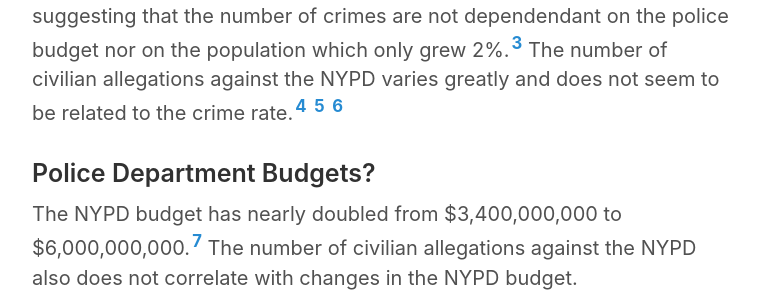
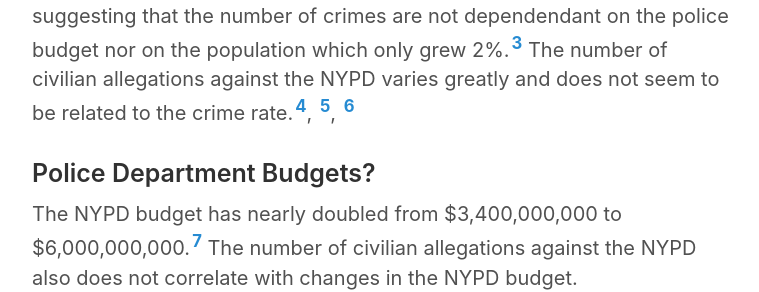
Before and after one commit to randominternetname/randominternetname.github.io, a Jekyll site: the page built from _posts/2020-06-09-NYC-Police-Complaints-Crime-Data.md, in a window 1280 px wide and 1400 px high, scrolled down 717 px. Shown: the part 159-451 px from the top of the window, without its empty margins (258-1017 px from the left). Built offline with Jekyll 4.4.1, drawn with Linux system fonts in a browser that asks for light colours; some of the changed text lies outside the part shown.

Commit message:
Commiting

```diff
--- a/_posts/2020-06-09-NYC-Police-Complaints-Crime-Data.md
+++ b/_posts/2020-06-09-NYC-Police-Complaints-Crime-Data.md
@@ -13,7 +13,7 @@ Over the years, it seems like there are more and more incidences of the police v
 
 ### Crime Rates?
 
-As seen in my dashboard, the crime rate has decreased by 13% since 2006.[^fn-crime-reports]  This tracks the national average over the same timespan, suggesting that the number of crimes are not dependendant on the police budget nor on the population which only grew 2%.[^fn-population]  The number of civilian allegations against the NYPD varies greatly and does not seem to be related to the crime rate.[^fn-complaints1] [^fn-complaints2] [^fn-complaints3]
+As seen in my dashboard, the crime rate has decreased by 13% since 2006.[^fn-crime-reports]  This tracks the national average over the same timespan, suggesting that the number of crimes are not dependendant on the police budget nor on the population which only grew 2%.[^fn-population]  The number of civilian allegations against the NYPD varies greatly and does not seem to be related to the crime rate.[^fn-complaints1], [^fn-complaints2], [^fn-complaints3]
 
 
 ### Police Department Budgets?
```
Also changed, not shown: other parts of _posts/2020-06-09-NYC-Police-Complaints-Crime-Data.md (+1 -1 lines).
